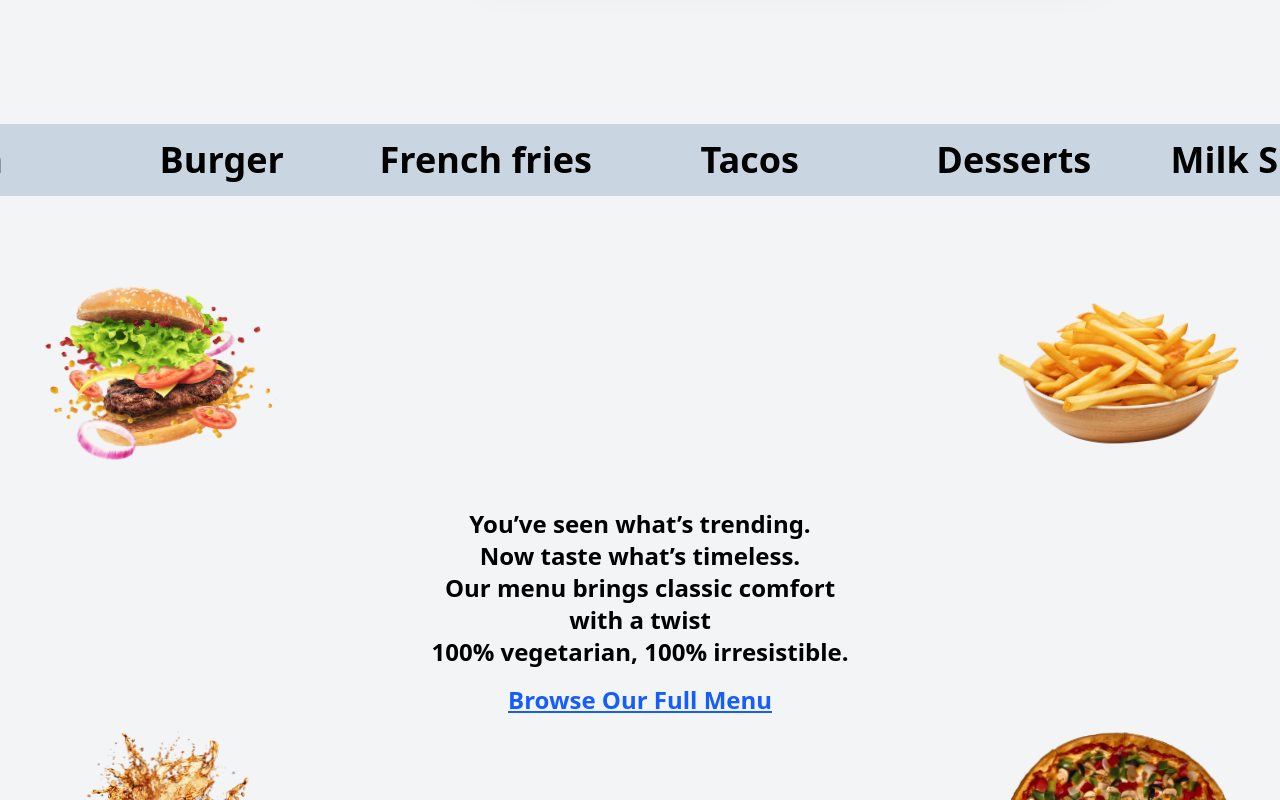
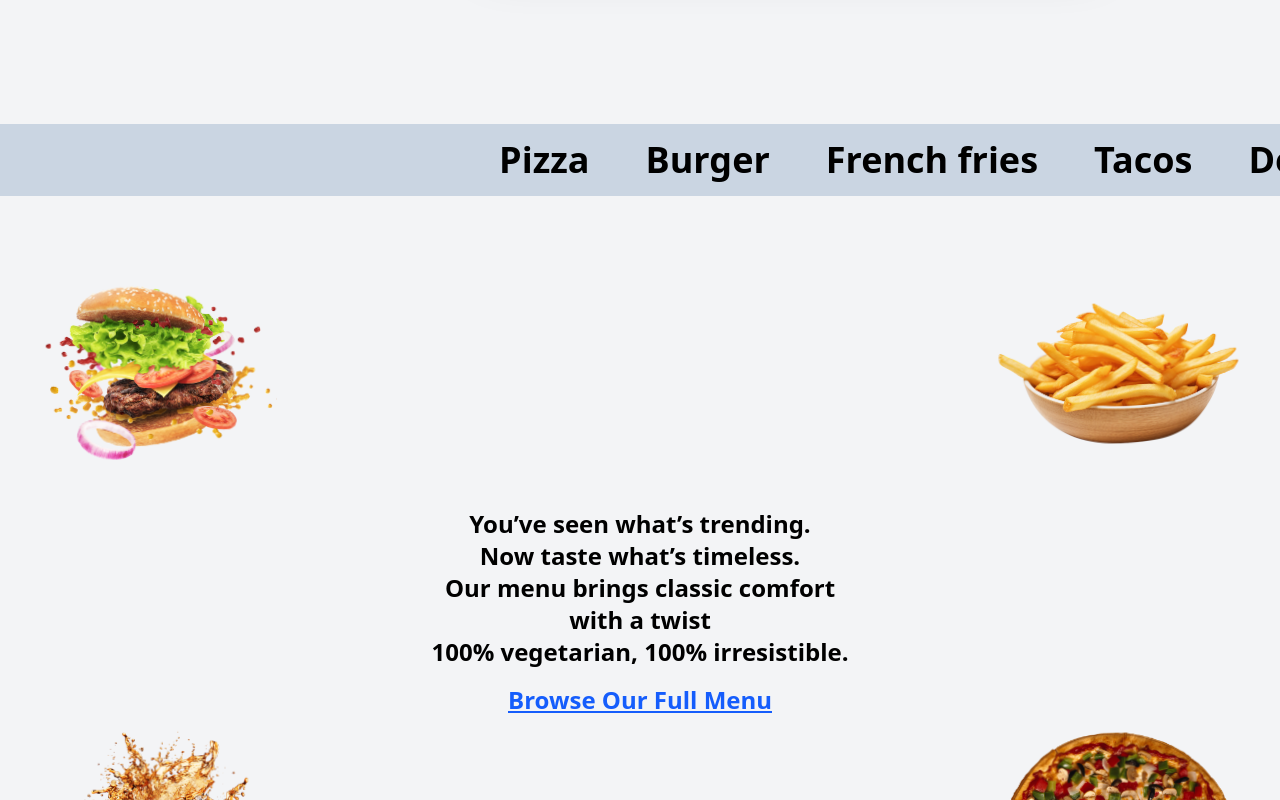
Before and after one commit to ZalaNidhish/Rangila_Resto, a React (Vite) app in the folder frontend/: page / in a window 1280 px wide. Shown: the part 1540-2340 px from the top of the page. Built offline with nearby package versions, Linux system fonts and the light colour scheme.

Commit message:
updated marquee

```diff
--- a/frontend/src/components/AboutUs.jsx
+++ b/frontend/src/components/AboutUs.jsx
@@ -98,7 +98,7 @@ const AboutUs = () => {
                   <div className="z-4 h-full w-full p-5 text-4xl text-white absolute top-10 font-bold">
                     {item.title}
                   </div>
-                  <div className="h-full w-full rounded-2xl bg-[#ff1f1f] z-3">
+                  <div className="h-full w-full rounded-2xl bg-gray-400 z-3">
                     <img
                       src={item.img}
                       alt={item.title}
--- a/frontend/src/components/Marque.jsx
+++ b/frontend/src/components/Marque.jsx
@@ -8,28 +8,21 @@ const Marque = () => {
         'French fries',
         'Tacos',
         'Desserts',
-        'Milk Shakes'
+        'Milk Shakes',
+
     ]
 
 
   return (
-    <div className='marque bg-slate-300 flex gap-2'>
+    <div className='marque bg-slate-300'>
 
-        <div className="slider flex gap-2">
+        <div className="slider flex gap-14">
             {items.map((item, idx) => (
                 <div key={idx} className="items">
                     <h1 className='text-[20px] md:text-4xl font-semibold'>{item}</h1>
                 </div>
             ))}
         </div>
-        <div className="slider flex gap-2">
-            {items.map((item, idx) => (
-                <div key={idx} className="items">
-                    <h1 className='text-[20px] md:text-4xl font-semibold'>{item}</h1>
-                </div>
-            ))}
-        </div>
-
     </div>
   )
 }
--- a/frontend/src/index.css
+++ b/frontend/src/index.css
@@ -31,22 +31,33 @@ html {
 }
 
 .marque .slider{
-    animation: marque 12s infinite linear;
+    animation: marque 20s infinite linear;
     white-space: nowrap;
 }
 
 .marque .slider h1{
-    width: 20vw;
     text-align: center;
 }
 
+@keyframes marque {
 
+    0%{
+        transform: translateX(100%);
+    }
+    50%{
+        transform: translateX(0);
+    }
+
+    100%{
+        transform: translateX(-100%);
+    }
+
+}
 
 .Exclusives{
     -webkit-text-stroke: 1px rgb(0, 0, 0);
     color: transparent;
 }
-
 
 .Slidertext{
     position: absolute;
@@ -132,19 +143,6 @@ html {
 }
 
 
-@keyframes marque {
-
-    0%{
-        transform: translateX(0);
-    }
-
-    100%{
-        transform: translateX(-100%);
-    }
-
-}
-
-
 @media (max-width: 600px){
 
 .Slidertext{
```
